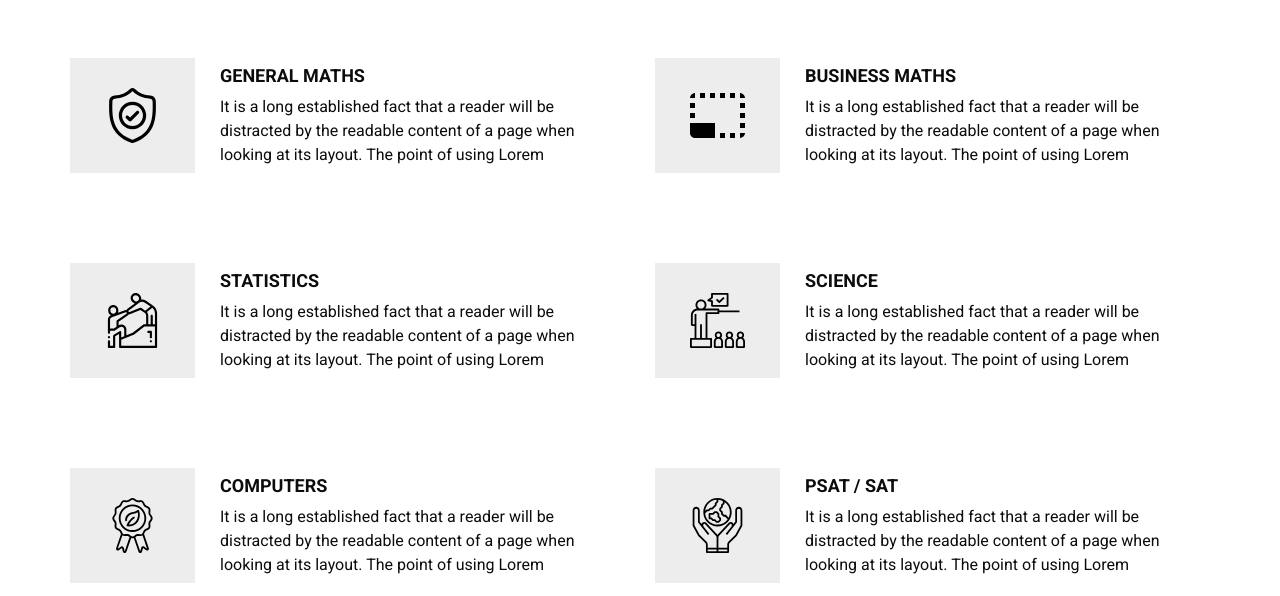
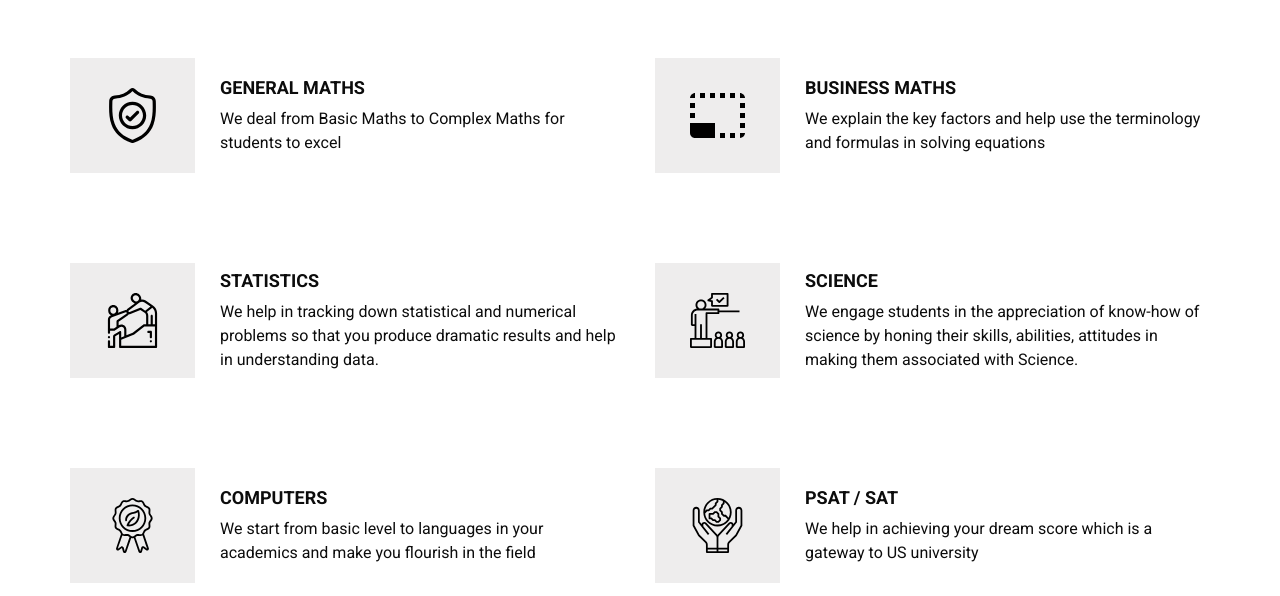
Before and after one commit to cresigner/cresigner.github.io, a plain HTML site: page program.html in a window 1280 px wide. Shown: the part 204-800 px from the top of the page. Drawn offline with nearby package versions, Linux system fonts and the light colour scheme; some packages are replaced by stand-ins of ours.

Commit message:
Add files via upload

```diff
--- a/program.html
+++ b/program.html
@@ -103,9 +103,7 @@
                 General Maths
               </h6>
               <p>
-                It is a long established fact that a reader will be distracted
-                by the readable content of a page when looking at its layout.
-                The point of using Lorem
+                We deal from Basic Maths to Complex Maths for students to excel
               </p>
             </div>
           </div>
@@ -173,9 +171,7 @@
                Business Maths
               </h6>
               <p>
-                It is a long established fact that a reader will be distracted
-                by the readable content of a page when looking at its layout.
-                The point of using Lorem
+                We explain the key factors and help use the terminology and formulas in solving equations
               </p>
             </div>
           </div>
@@ -268,9 +264,7 @@
                Statistics
               </h6>
               <p>
-                It is a long established fact that a reader will be distracted
-                by the readable content of a page when looking at its layout.
-                The point of using Lorem
+                We help in tracking down statistical and numerical problems so that you produce dramatic results and help in understanding data.
               </p>
             </div>
           </div>
@@ -369,9 +363,7 @@
                 Science
               </h6>
               <p>
-                It is a long established fact that a reader will be distracted
-                by the readable content of a page when looking at its layout.
-                The point of using Lorem
+                We engage students in the appreciation of know-how of science by honing their skills, abilities, attitudes in making them associated with Science.
               </p>
             </div>
           </div>
@@ -392,9 +384,7 @@
                 Computers
               </h6>
               <p>
-                It is a long established fact that a reader will be distracted
-                by the readable content of a page when looking at its layout.
-                The point of using Lorem
+                We start from basic level to languages in your academics and make you flourish in the field
               </p>
             </div>
           </div>
@@ -413,9 +403,7 @@
                 PSAT / SAT
               </h6>
               <p>
-                It is a long established fact that a reader will be distracted
-                by the readable content of a page when looking at its layout.
-                The point of using Lorem
+                We help in achieving your dream score which is a gateway to US university
               </p>
             </div>
           </div>
```
Also changed, not shown: index.html (+7 -7 lines).
